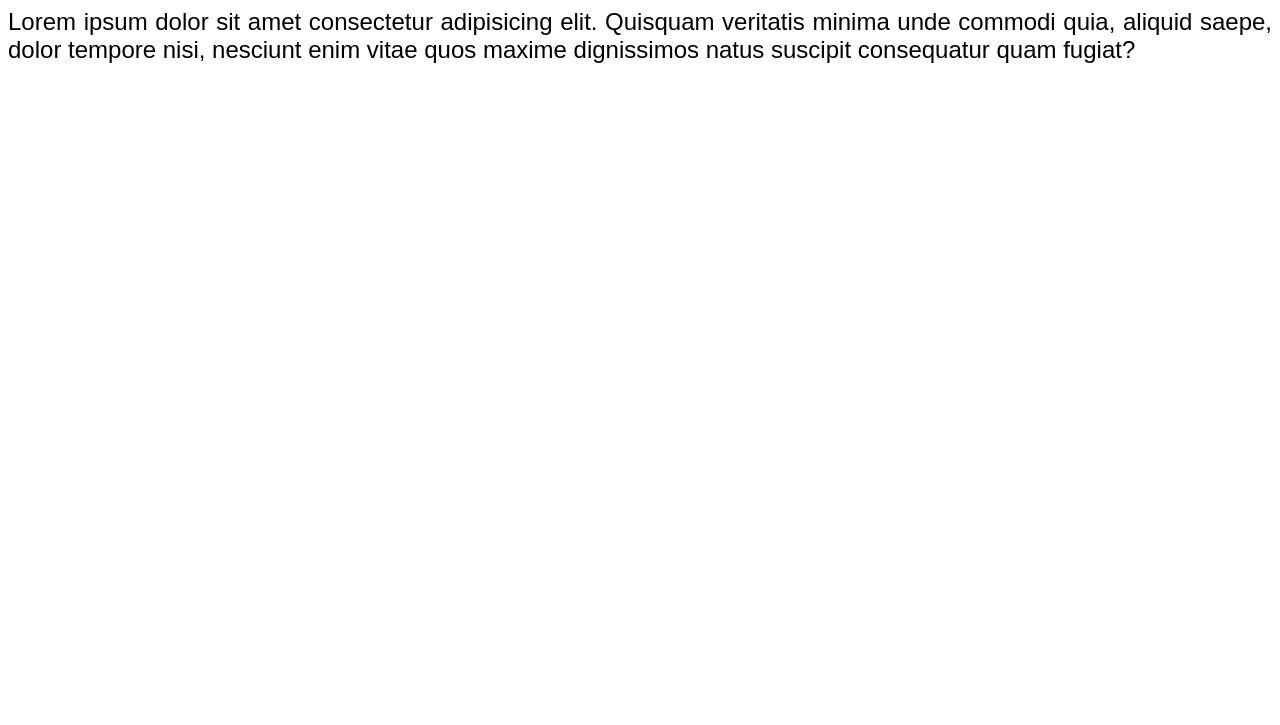
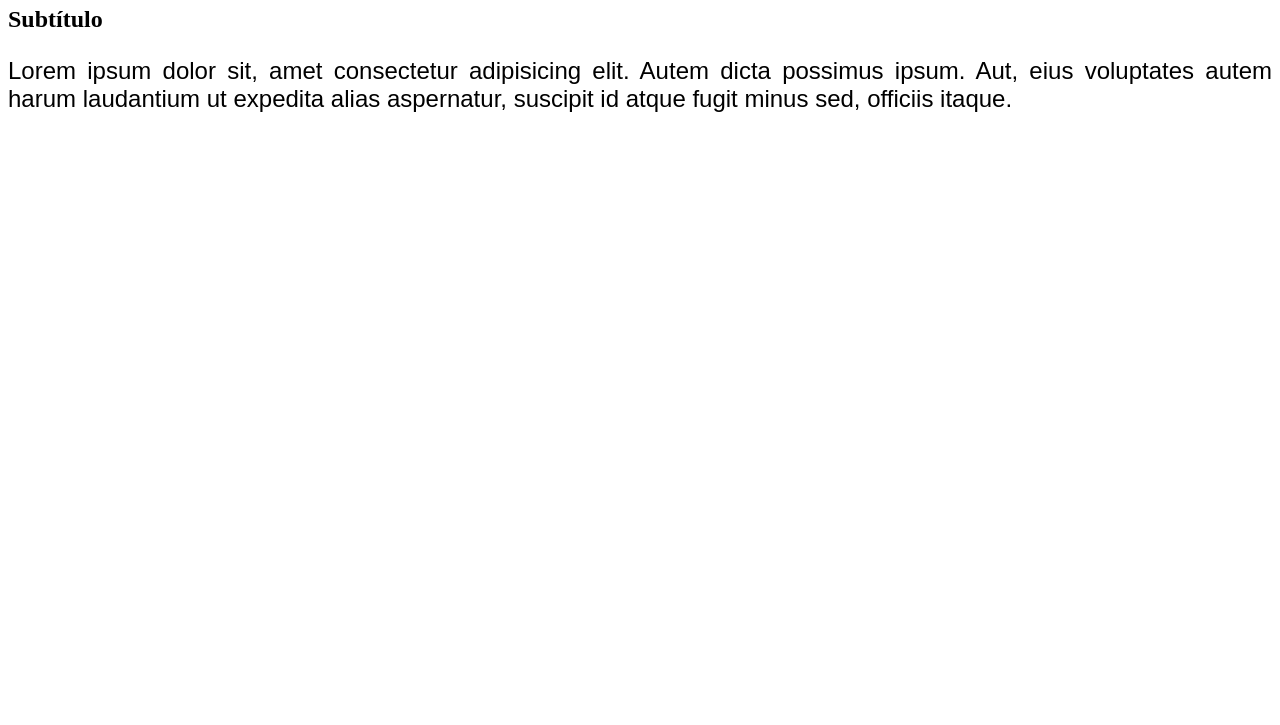
Before and after one commit to magaazar/repocodoacodo, a plain HTML site: page index.html in a window 1280 px wide. Shown: the part 75-800 px from the top of the page. Drawn offline with Linux system fonts and the light colour scheme; files that its build step writes are made by us from their sources.

Commit message:
mas cambios

```diff
--- a/index.html
+++ b/index.html
@@ -5,10 +5,12 @@
     <meta http-equiv="X-UA-Compatible" content="IE=edge">
     <meta name="viewport" content="width=device-width, initial-scale=1.0">
     <title>Clase de Git</title>
-    <link rel="stylesheet" href="estilos.css">
+    <link rel="stylesheet" href="css/estilos.css">
 </head>
 <body>
     <h1>Aprendiendo Git y Github</h1>
-    <p>Lorem ipsum dolor sit amet consectetur adipisicing elit. Quisquam veritatis minima unde commodi quia, aliquid saepe, dolor tempore nisi, nesciunt enim vitae quos maxime dignissimos natus suscipit consequatur quam fugiat?</p>
+<h2>Subtítulo</h2>
+<p>Lorem ipsum dolor sit, amet consectetur adipisicing elit. Autem dicta possimus ipsum. Aut, eius voluptates autem harum laudantium ut expedita alias aspernatur, suscipit id atque fugit minus sed, officiis itaque.</p>
+
 </body>
 </html>
```
Also changed, not shown: imgs/paisaje.jpg (added).
